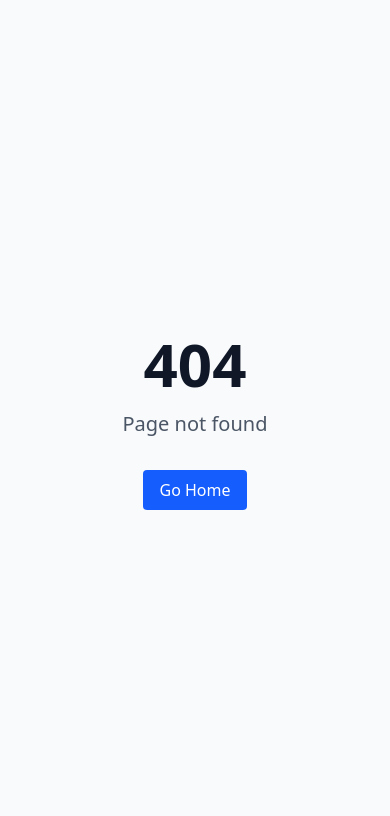
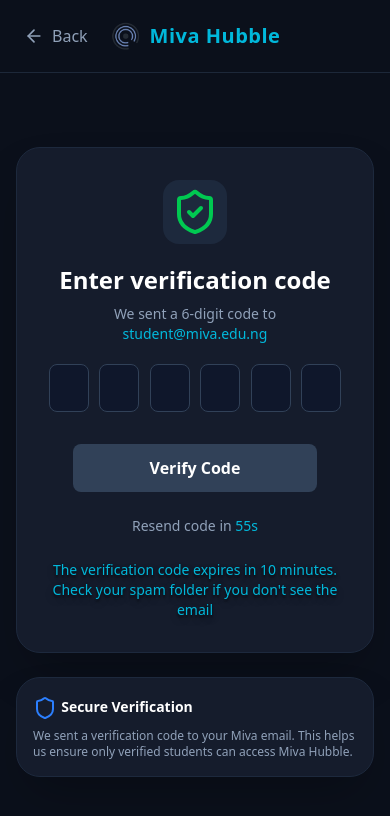
Before and after one commit to Miva-Hubble/Miva-Hubble-Frontend, a React (Vite) app: page /otp-verification in a window 390 px wide. Before the commit this address had no page. Shown: the top 816 px of the page. Built offline with nearby package versions, Linux system fonts and the light colour scheme.

Commit message:
feat: implement OTP verification UI with responsive design and auto-focus logic

```diff
--- a/src/App.tsx
+++ b/src/App.tsx
@@ -6,7 +6,7 @@
   return (
     <BrowserRouter>
       {/* <ThemeProvider> */}
-        <AppRoutes />
+      <AppRoutes />
       {/* </ThemeProvider> */}
     </BrowserRouter>
   );
--- /dev/null
+++ b/src/features/auth/pages/OtpVerification.tsx
@@ -0,0 +1,148 @@
+import { useState, useEffect } from 'react';
+import { ShieldCheck, Shield, ArrowLeft} from 'lucide-react';
+import logo from '../assets/logo.png'
+
+{/* Navbar*/}
+const Navbar = () => {
+  return(
+    <nav className='absolute top-0 left-0 w-full p-6 flex items-center justify-between border-b border-slate-700/50'>
+      <button className='flex items-center gap-2 text-slate-400 hover:text-white transition-colors cursor-pointer'>
+        < ArrowLeft className='w-5 h-5'/>
+        <span className='font-medium'>Back</span>
+      </button>
+
+    <div className='absolute left-1/2 -translate-x-1/2 flex items-center gap-2'>
+      <div>
+        <img src={logo} alt="Hubble Logo" className='text-cyan-500 w-8 h-8'/>
+      </div>
+      <span className='text-xl font-bold text-cyan-500 tracking-wide'>Miva Hubble</span>
+    </div>
+
+    <div className='w-16'></div>
+    </nav>
+  );
+};
+
+const OtpVerification = () => {
+  const [otp, setOtp] = useState(Array(6).fill(""))
+  const [timeLeft, setTimeLeft] = useState<number>(60);
+
+  // Helper Array
+  const inputs = Array(6).fill(0);
+
+  {/* Input Handling*/}
+  // Update State and Auto-focus
+  const handleChange = (e: React.ChangeEvent<HTMLInputElement>, index: number) => {
+    const value = e.target.value;
+    if (isNaN(Number(value))) return;
+    const newOtp = [...otp];
+    newOtp[index] = value.substring(value.length - 1);
+    setOtp(newOtp)
+
+      if (value && index < 5) {
+      const nextInput = e.target.nextElementSibling as HTMLInputElement;
+      if (nextInput) nextInput.focus();
+    }
+
+
+  };
+
+  // Delete Code Auto-focus
+  const handleKeyDown = (e: React.KeyboardEvent<HTMLInputElement>, index: number) => {
+    if (e.key === "Backspace") {
+      if (!otp[index] && index > 0) {
+        const currentInput = e.target as HTMLInputElement;
+        const prevInput = currentInput.previousElementSibling as HTMLInputElement;
+        if (prevInput) prevInput.focus();
+      }
+    }
+  };
+
+  // Resend Code Timer
+  useEffect(() => {
+    if (timeLeft === 0) return;
+    const intervalId = setInterval(() => {
+      setTimeLeft((prevTime) => prevTime - 1);
+    }, 1000);
+
+    return () => clearInterval(intervalId);
+  }, [timeLeft]);
+
+  const handleResend = () => {
+    alert("New OTP code sent!"); // placeholder for API call
+    setTimeLeft(60);
+  }
+
+  // Verify Code
+  const handleVerify = () => {
+    const code = otp.join("");
+    alert('Verifying your email....');
+    console.log("Ready to send to backend:", code) //placeholder for API call
+  };
+
+
+  return (
+    // Background
+    <div className="min-h-screen bg-[#0b101b] flex flex-col items-center justify-center p-4">
+      <Navbar />
+      <div className="w-full max-w-md bg-[#151c2c] rounded-3xl p-8 border border-slate-800 shadow-2xl mt-20">
+        <div className="flex flex-col items-center gap-5">
+          <div className="w-16 h-16 bg-slate-800 rounded-2xl flex flex-col items-center justify-center">
+           {/* Shield Icon */}
+            < ShieldCheck className=" w-12 h-12 text-green-500" />
+          </div>
+          <div className="text-white flex flex-col items-center justify-center text-center">
+            <h3 className='text-2xl font-bold mb-2'>Enter verification code</h3>
+            <p className='text-sm text-slate-400'>We sent a 6-digit code to <br /> <span className='text-cyan-500 font-medium'>student@miva.edu.ng</span>
+            </p>
+          </div>
+
+          {/* OTP Input */}
+          <div className='flex justify-between w-full gap-2'>
+            {inputs.map((_, index) =>(
+              <input
+                key={index}
+                value={otp[index]}
+                onChange={(e) => handleChange(e, index)}
+                onKeyDown={(e) => handleKeyDown(e, index)}
+                type='text'
+                maxLength={1}
+                className='w-10 h-12 sm:w-12 sm-h-14 bg-slate-900 border border-slate-700 rounded-lg text-center text-white text-xl focus:border-cyan-500 focus:outline-none transition-colors'
+              />
+            ))}
+          </div>
+        </div>
+        {/* Verify OTP button */}
+          <button
+          onClick={handleVerify}
+          className='w-10/12 mx-auto block  bg-slate-700 py-3 mt-8 rounded-lg text-white font-semibold hover:bg-slate-600 transition-colors cursor-pointer'>
+            Verify Code
+          </button>
+
+        {/* OTP Resend button */}
+        <div className='text-center mt-6 text-sm'>
+          {timeLeft > 0 ? (
+            <p className='text-slate-400'>
+              Resend code in <span className='text-cyan-500 font-medium'>{timeLeft}s</span>
+            </p>
+          ) : (
+            <button
+            onClick={handleResend}
+            className="text-cyan-500 hover:text-cyan-400 font-medium transition-colors cursor-pointer">
+            Resend Code
+            </button>
+          )}
+        </div>
+        <div>
+          <p className='text-cyan-500 text-sm text-center mt-6 text-shadow-lg/30'>The verification code expires in 10 minutes. Check your spam folder if you don't see the email</p>
+        </div>
+      </div>
+      <div className="w-full max-w-md bg-[#151c2c] rounded-3xl p-4 mt-6 border border-slate-800 shadow-2xl">
+          < Shield className='inline w-6 h-6 text-blue-500 text-md'/> <h3 className='inline text-white font-bold text-sm'>Secure Verification</h3>
+          <p className='text-xs text-slate-400 mt-2'>We sent a verification code to your Miva email. This helps us ensure only verified students can access Miva Hubble.</p>
+        </div>
+    </div>
+  );
+};
+
+export default OtpVerification;
--- a/src/routes/index.tsx
+++ b/src/routes/index.tsx
@@ -11,6 +11,7 @@
 // Feature Pages
 import LoginPage from "../features/auth/pages/Login";
 import SignupPage from "../features/auth/pages/Signup";
+import OtpVerificationPage from "../features/auth/pages/OtpVerification";
 import DashboardPage from "../features/dashboard/pages/Dashboard";
 import FeedPage from "../features/feed/pages/Feed";
 import ResourcesPage from "../features/resources/pages/Vault";
@@ -28,6 +29,7 @@
         <Route path="/login" element={<LoginPage />} />
         <Route path="/signup" element={<SignupPage />} />
       </Route>
+      <Route path="/otp-verification" element={<OtpVerificationPage />} />
 
       {/* PRIVATE ROUTES */}
       <Route element={<ProtectedRoute />}>
```
Also changed, not shown: src/features/auth/assets/logo.png (added).
